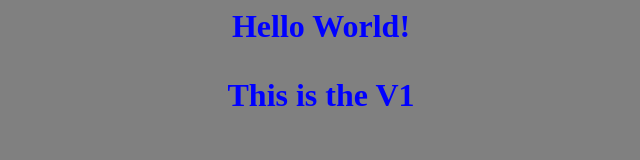
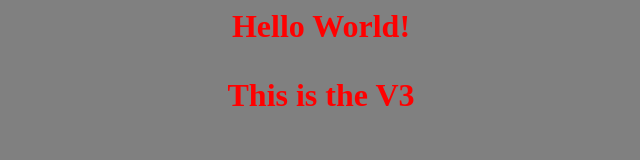
Before and after one commit to ahmet-sinan/hello-world, a plain HTML site: page index.html in a window 1280 px wide. Shown: the whole page, without its empty margins (319-959 px from the left). Drawn offline with Linux system fonts and the light colour scheme.

Commit message:
Update index.html

```diff
--- a/index.html
+++ b/index.html
@@ -2,10 +2,10 @@
 <body style="background-color:gray">
 
 <center>
-  <h1 style="color:blue">
+  <h1 style="color:red">
     Hello World!
   <p>
-    This is the V1
+    This is the V3
   </p>
   </h1>
 </center>
```
